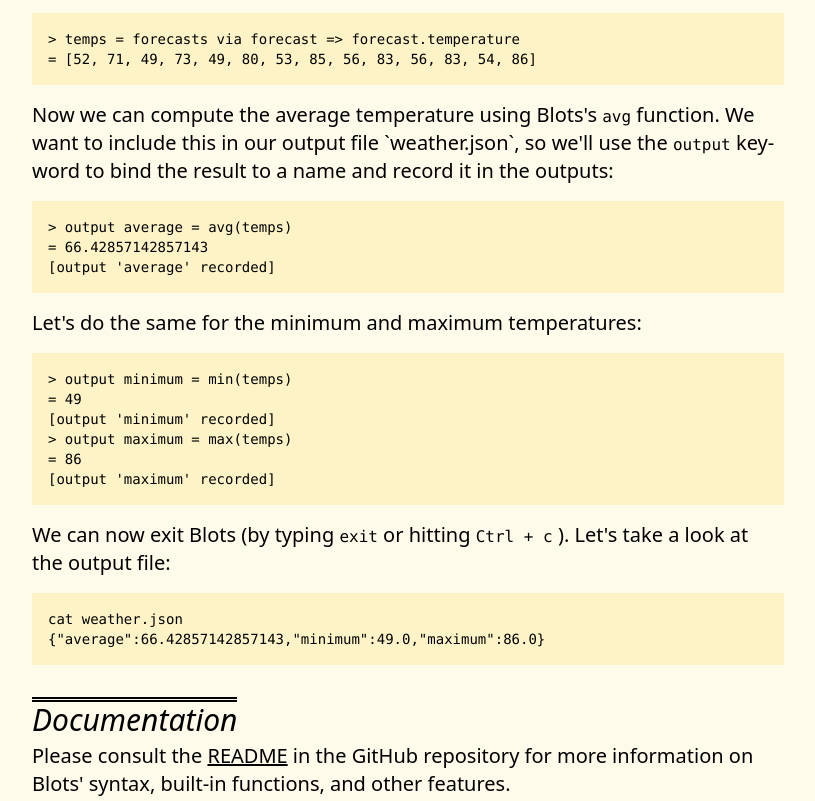
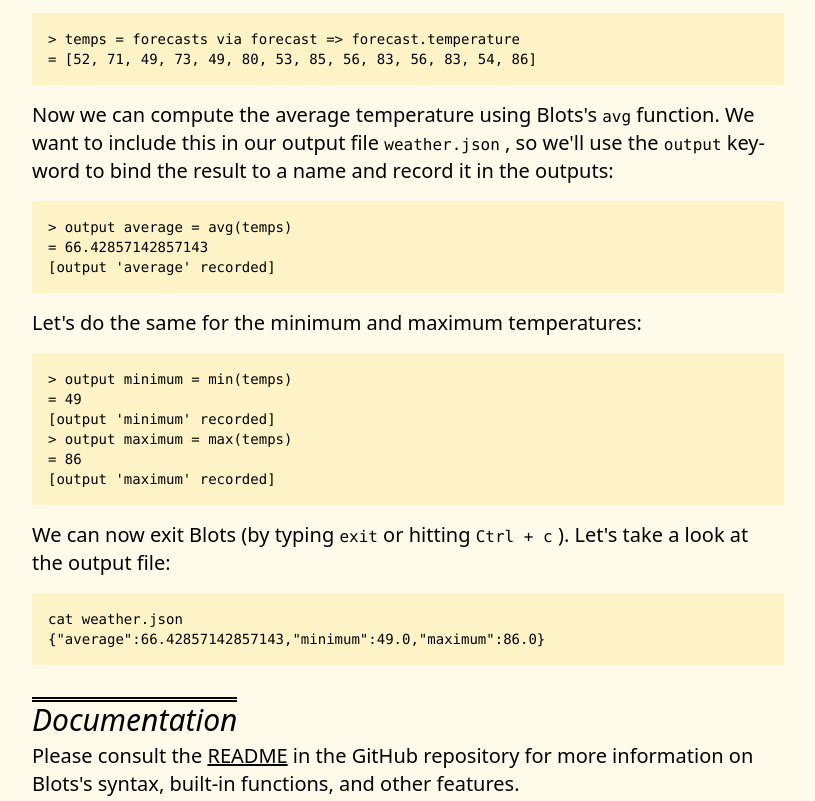
Before and after one commit to paul-russo/blots-lang, an Astro site in the folder website/: page / in a window 1280 px wide. Shown: the part 1435-2236 px from the top of the page, without its empty margins (232-1047 px from the left). Built offline with nearby package versions, Linux system fonts and the light colour scheme; Astro itself is replaced by a stand-in of ours.

Commit message:
Fix some formatting issues on website

```diff
--- a/website/src/components/Layout.astro
+++ b/website/src/components/Layout.astro
@@ -29,7 +29,7 @@
 
     <footer class="text-md mt-auto pt-8 text-center font-serif">
       <p>
-        Made by<Link href="https://paulrusso.org" external>Paul Russo</Link>
+        Made by <Link href="https://paulrusso.org" external>Paul Russo</Link>
       </p>
     </footer>
   </body>
--- a/website/src/pages/index.astro
+++ b/website/src/pages/index.astro
@@ -98,9 +98,10 @@
         <p>
           Now we can compute the average temperature using Blots's <Code
             >avg</Code
-          > function. We want to include this in our output file `weather.json`,
-          so we'll use the <Code>output</Code> keyword to bind the result to a name
-          and record it in the outputs:
+          > function. We want to include this in our output file <Code
+            >weather.json</Code
+          >, so we'll use the <Code>output</Code> keyword to bind the result to a
+          name and record it in the outputs:
         </p>
         <CopyBox
           code=`> output average = avg(temps)
@@ -137,7 +138,7 @@
           rel="noopener noreferrer"
           class="underline transition-colors hover:text-purple-700 focus:text-purple-700"
           >README</a
-        > in the GitHub repository for more information on Blots' syntax, built-in
+        > in the GitHub repository for more information on Blots's syntax, built-in
         functions, and other features.
       </p>
     </section>
@@ -148,7 +149,7 @@
         There's a language support extension for Blots, available on both the <Link
           href="https://marketplace.visualstudio.com/items?itemName=Blots.blots-syntax"
           external>VSCode Marketplace</Link
-        > (for VSCode)and the <Link
+        > (for VSCode) and the <Link
           href="https://open-vsx.org/extension/blots/blots-syntax"
           external>Open VSX Registry</Link
         > (for other VSCode-based editors, like Cursor).
```
